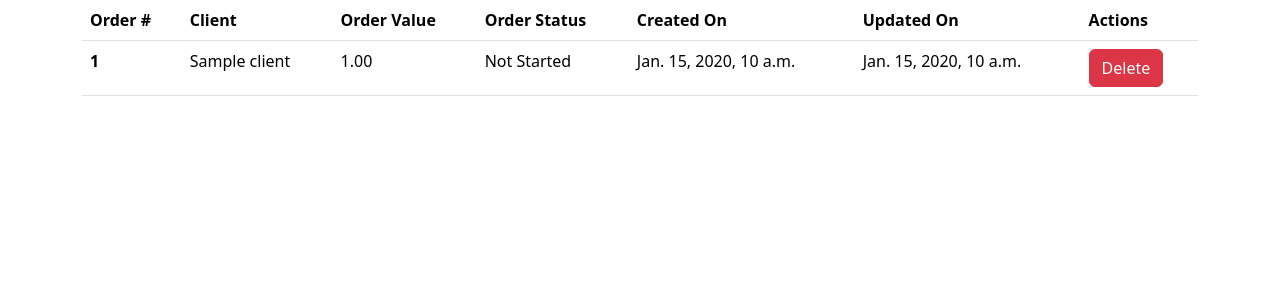
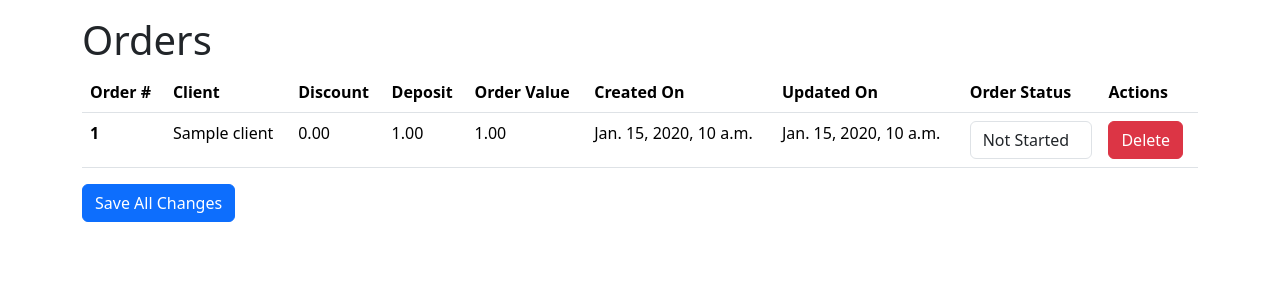
Before and after one commit to dimispapa/slotted-need, a Django app: page /orders/ in a window 1280 px wide. Shown: the part 80-380 px from the top of the page. Run offline with Django 5.2, Linux system fonts and the light colour scheme; tables that the repository leaves empty hold one stand-in row (values such as "Sample post").

Commit message:
feat: add status and delete post request handling

```diff
--- a/orders/forms.py
+++ b/orders/forms.py
@@ -1,7 +1,7 @@
 from django import forms
 from crispy_forms.helper import FormHelper
 from crispy_forms.layout import Layout, Row, Column, HTML, Div
-from .models import OrderItem
+from .models import OrderItem, Order
 
 
 class OrderForm(forms.Form):
@@ -170,23 +170,22 @@ class OrderItemForm(forms.ModelForm):
             ),
         )
 
+    # add custom server-side validation for option-values when a product has
+    # options as this is set to blank=True in the model so there is no
+    # validation in the backend
+    def clean(self):
+        cleaned_data = super().clean()
+        option_values = cleaned_data.get('option_values')
 
-# add custom server-side validation for option-values when a product has
-# options as this is set to blank=True in the model so there is no
-# validation in the backend
-def clean(self):
-    cleaned_data = super().clean()
-    option_values = cleaned_data.get('option_values')
+        # Check if product has options and ensure they are required if present
+        if (self.instance.product and
+            self.instance.product.options.exists() and
+                not option_values):
+            self.add_error('option_values',
+                           'This product requires an option to be selected.')
 
-    # Check if product has options and ensure they are required if present
-    if (self.instance.product and
-        self.instance.product.options.exists() and
-            not option_values):
-        self.add_error('option_values',
-                       'This product requires an option to be selected.')
-
-    # Allow finishes to be optional
-    return cleaned_data
+        # Allow finishes to be optional
+        return cleaned_data
 
 
 # Create the formset
@@ -196,3 +195,13 @@ OrderItemFormSet = forms.modelformset_factory(
     extra=1,  # Start with 1 empty form
     can_delete=True,  # Allow deletion of forms
 )
+
+
+class OrderViewForm(forms.ModelForm):
+    class Meta:
+        model = Order
+        fields = ['order_status']  # Only include the order_status field
+
+        widgets = {
+            'order_status': forms.Select(attrs={'class': 'form-control'})
+        }
--- a/orders/templates/orders/orders.html
+++ b/orders/templates/orders/orders.html
@@ -1,6 +1,10 @@
 {% extends 'base.html' %}
 {% block content %}
-<div class="container">
+<div class="container mt-3">
+  <h1>Orders</h1>
+  <!-- Form start -->
+  <form method="post" id="order-list-form" action="{% url 'orders' %}">
+    {% csrf_token %}
     <!-- Orders table -->
     <table class="table">
       <!-- table headers -->
@@ -8,38 +12,39 @@
         <tr>
           <th scope="col">Order #</th>
           <th scope="col">Client</th>
+          <th scope="col">Discount</th>
+          <th scope="col">Deposit</th>
           <th scope="col">Order Value</th>
-        <th scope="col">Order Status</th>
           <th scope="col">Created On</th>
           <th scope="col">Updated On</th>
+          <th scope="col">Order Status</th>
           <th scope="col">Actions</th>
         </tr>
       </thead>
       <tbody>
-      <!-- loop through orders objects -->
-      {% for order in orders %}
+        <!-- loop through order and form objects -->
+        {% for order, form in order_forms %}
         <tr>
           <!-- Populate order row values -->
-        <th scope="row">{{ order.pk }}</th>
+          <th scope="row">{{ order.id }}</th>
           <td>{{ order.client.client_name }}</td>
+          <td>{{ order.discount }}</td>
+          <td>{{ order.deposit }}</td>
           <td>{{ order.order_value }}</td>
-        <td>{{ order.get_order_status_display }}</td>
           <td>{{ order.created_on }}</td>
           <td>{{ order.updated_on }}</td>
+          <td>{{ form.order_status }}</td>
           <td>
-          <!-- Delete button triggers a POST request -->
-          <form method="post" style="display: inline;">
-            {% csrf_token %}
-            <input type="hidden" name="order_id" value="{{ order.pk }}">
-            <button type="submit" class="btn btn-danger"
+              <button type="submit" name="delete_order" class="btn btn-danger" value="{{ order.id }}"
                 onclick="return confirm('Are you sure you want to delete this order?');">
                 Delete
               </button>
-          </form>
           </td>
         </tr>
         {% endfor %}
       </tbody>
     </table>
+    <!-- Save All Changes button -->
+    <button type="submit" class="btn btn-primary">Save All Changes</button>
 </div>
 {% endblock %}
--- a/orders/views.py
+++ b/orders/views.py
@@ -7,7 +7,7 @@ from django.db.models import Count, Q
 from .models import Client, Order, OrderItem
 from products.models import (Product, Option, OptionValue, FinishOption,
                              ProductComponent, Component)
-from .forms import OrderForm, OrderItemFormSet
+from .forms import OrderForm, OrderItemFormSet, OrderViewForm
 
 
 # View that renders the home template
@@ -150,11 +150,47 @@ def create_order(request):
 
 # View that handles the orders list template rendering
 class OrderListView(View):
+    model = Order
     template_name = 'orders/orders.html'
 
     def get(self, request, *args, **kwargs):
+        # fetch orders
         orders = Order.objects.all()
-        return render(request, self.template_name, {'orders': orders})
+
+        # Create a form for each order to edit order_status
+        order_forms = []
+        for order in orders:
+            form = OrderViewForm(instance=order)
+            order_forms.append((order, form))
+
+        # render template with orders and forms
+        return render(request, self.template_name,
+                      {'order_forms': order_forms})
+
+    def post(self, request, *args, **kwargs):
+        # Fetch orders to update them in bulk
+        orders = Order.objects.all()
+
+        # Track if any form was updated
+        updated = False
+
+        for order in orders:
+            # Create a form instance with the POST data for each order
+            form = OrderViewForm(request.POST, instance=order)
+
+            # Validate and save if the form is valid
+            if form.is_valid():
+                form.save()
+                updated = True
+
+        # If updates were made, add a success message and redirect
+        if updated:
+            messages.success(request, "Order statuses updated successfully.")
+        else:
+            messages.warning(request, "No changes were made.")
+
+        # Redirect back to the order list page after the bulk update
+        return redirect('order_list_view')
 
 
 # API view to get the products on initial load of order form
```
Lines whose indentation alone changed are shown as unchanged.
